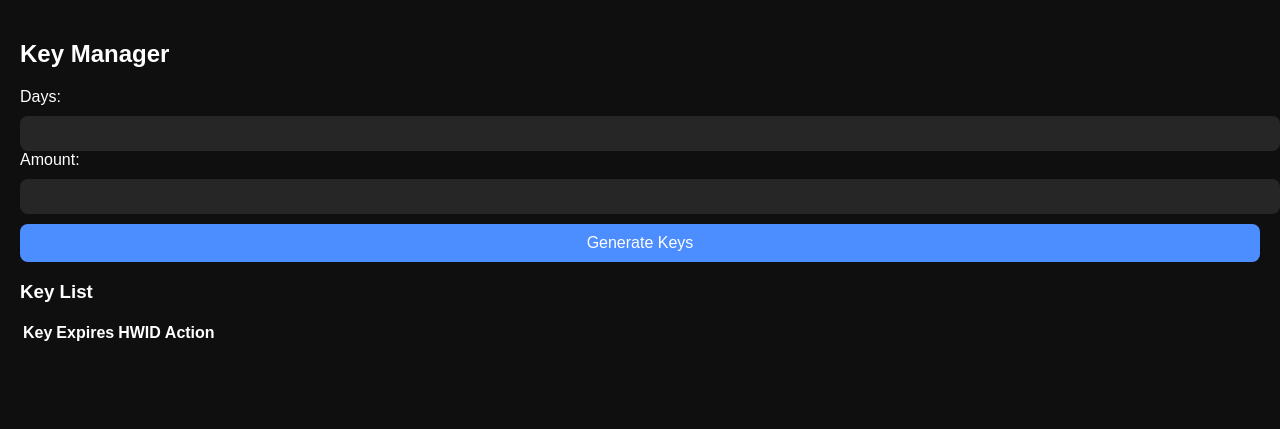
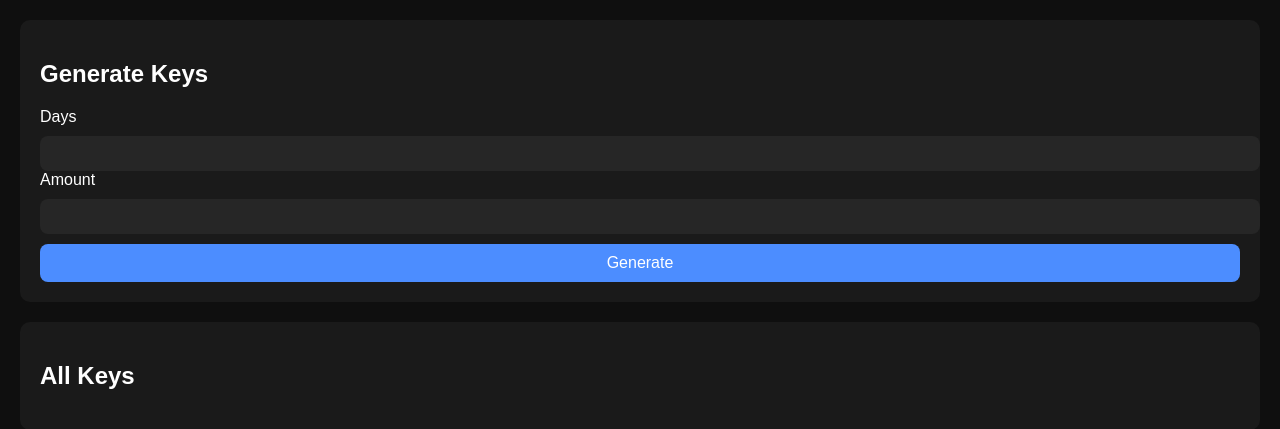
Before and after one commit to AsianTwchSecond/eclipse-hwid, a Flask app: page /keys in a window 1280 px wide. Shown: the part 61-490 px from the top of the page. Run offline with Flask 3, Linux system fonts and the light colour scheme; the visitor is signed in with stand-in values (Sample User, id 1); lists and menus that the app fills with data are empty.

Commit message:
Update keys.html

```diff
--- a/templates/keys.html
+++ b/templates/keys.html
@@ -1,80 +1,63 @@
 {% extends "base.html" %}
 {% block content %}
 
-<h2 class="text-3xl font-bold mb-4">Key Manager</h2>
+<div class="card">
+    <h2>Generate Keys</h2>
 
-<!-- Generate New Keys -->
-<div class="bg-[#1a1a1d] p-4 rounded-xl shadow-xl mb-6">
-    <form method="post" action="/generate" class="space-y-3">
+    <form method="POST" action="/generate">
+        <label>Days</label>
+        <input type="number" name="days" required>
 
-        <label>Days:</label>
-        <input class="bg-[#0e0e10] p-2 rounded w-full" type="number" name="days" required>
+        <label>Amount</label>
+        <input type="number" name="amount" required>
 
-        <label>Amount:</label>
-        <input class="bg-[#0e0e10] p-2 rounded w-full" type="number" name="amount" required>
-
-        <button class="bg-blue-600 px-4 py-2 rounded hover:bg-blue-700 w-full mt-2">
-            Generate Keys
-        </button>
+        <button type="submit">Generate</button>
     </form>
 </div>
 
+{% if new_keys %}
+<div class="card">
+    <h3>New Keys</h3>
+    {% for k in new_keys %}
+    <p>{{ k }}</p>
+    {% endfor %}
+</div>
+{% endif %}
 
-<!-- Newly Generated Keys -->
-{% if new_keys %}
-<div class="bg-[#1a1a1d] p-4 rounded-xl shadow-xl mb-6">
-    <h3 class="text-xl mb-2">New Keys</h3>
-    <ul class="space-y-1">
-        {% for k in new_keys %}
-        <li class="flex justify-between bg-[#0e0e10] p-2 rounded">
-            <span>{{ k }}</span>
+<div class="card">
+    <h2>All Keys</h2>
 
-            <!-- COPY SCRIPT BUTTON -->
-            <button
-                class="bg-green-600 px-3 py-1 rounded hover:bg-green-700"
-                onclick='copyScript("{{ k }}")'>
-                Copy Script
-            </button>
+    <ul style="list-style:none; padding-left:0;">
+        {% for key, data in keys.items() %}
+        <li style="margin-bottom:15px;">
+
+            <b>{{ key }}</b>
+            <br>
+            Expires: {{ data.expires }}
+            <br>
+            HWID: {{ data.hwid }}
+
+            <br><br>
+
+            <!-- Copy Script Button -->
+            <button onclick="copyScript('{{ key }}')">Copy Script</button>
+
+            <a href="/deletekey/{{ key }}">
+                <button style="background:#ff4c4c; margin-top:10px;">Delete</button>
+            </a>
+
         </li>
         {% endfor %}
     </ul>
 </div>
-{% endif %}
 
-
-<!-- Existing Keys Table -->
-<div class="bg-[#1a1a1d] p-4 rounded-xl shadow-xl">
-    <h3 class="text-xl mb-4">Key List</h3>
-
-    <table class="w-full text-left">
-        <tr class="text-gray-400 border-b border-gray-700">
-            <th class="p-2">Key</th>
-            <th class="p-2">Expires</th>
-            <th class="p-2">HWID</th>
-            <th class="p-2">Action</th>
-        </tr>
-
-        {% for key, data in keys.items() %}
-        <tr class="border-b border-gray-800">
-            <td class="p-2">{{ key }}</td>
-            <td class="p-2">{{ data.expires }}</td>
-            <td class="p-2">{{ data.hwid }}</td>
-            <td class="p-2">
-                <a href="/deletekey/{{ key }}" class="text-red-400 hover:text-red-600">Delete</a>
-            </td>
-        </tr>
-        {% endfor %}
-    </table>
-</div>
-
-<!-- Copy Script Logic -->
 <script>
 function copyScript(key) {
-    let script = `_G.Key = "${key}"\nloadstring(game:HttpGet("https://raw.githubusercontent.com/FwtysLuas/EclipseMeteor/refs/heads/main/Protected_4548462735082467.lua.txt"))()`;
+    let script = `_G.Key = "${key}"
+loadstring(game:HttpGet("https://raw.githubusercontent.com/FwtysLuas/EclipseMeteor/refs/heads/main/Protected_8387035221277894.lua.txt"))()`
 
     navigator.clipboard.writeText(script);
-
-    alert("Copied Script With Key!");
+    alert("Copied script with key!");
 }
 </script>
 
```
